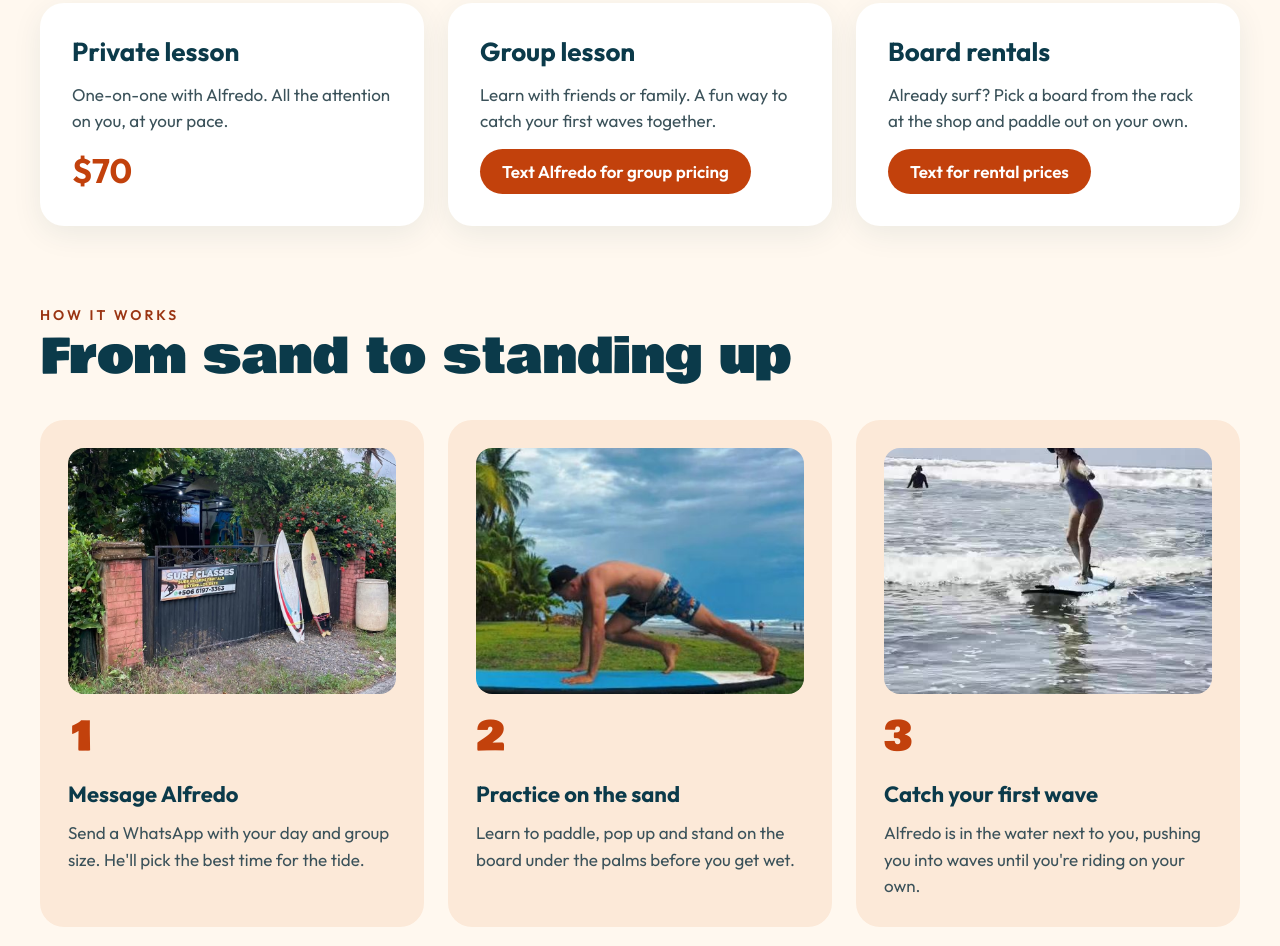
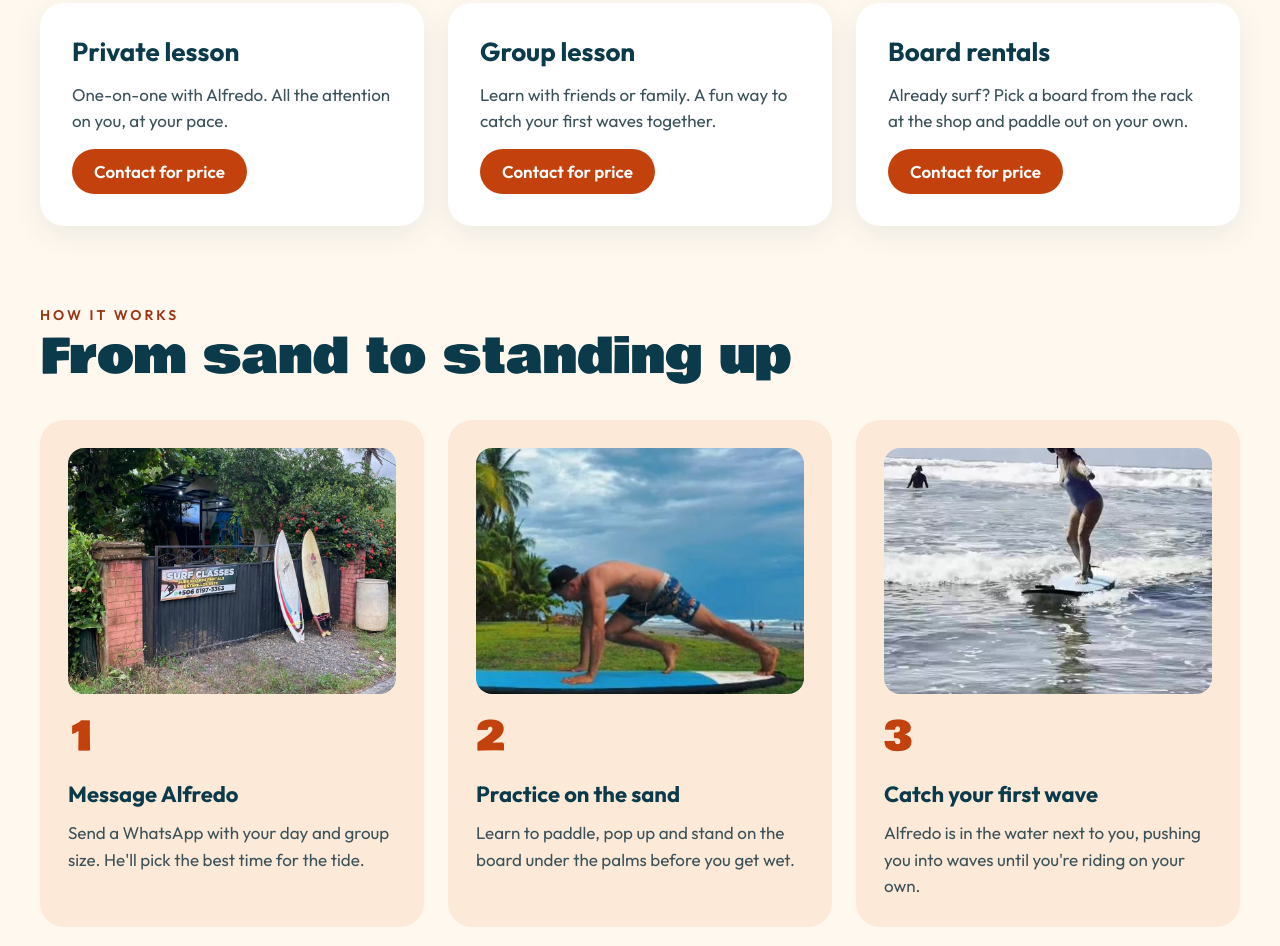
Before and after one commit to anasepetovska/-surf-alfredo, a plain HTML site: page index.html in a window 1280 px wide. Shown: the part 1687-2633 px from the top of the page. Drawn offline with Linux system fonts and the light colour scheme.

Commit message:
Replace listed prices with Contact for price
Co-Authored-By: Claude Opus 5.5 <noreply@anthropic.com>
Claude-Session: https://claude.ai/code/session_01Gtj2CyUTGYazwP1XZyDLyk

```diff
--- a/index.html
+++ b/index.html
@@ -4,9 +4,9 @@
 <meta charset="utf-8">
 <meta name="viewport" content="width=device-width, initial-scale=1">
 <title>Surf Alfredo – Surf Lessons in Esterillos Este, Costa Rica</title>
-<meta name="description" content="Surf lessons and board rentals with Alfredo, an ISA/ILS certified instructor, at Esterillos Este, Costa Rica. Private lessons $70. Book on WhatsApp +506 6197-3363.">
+<meta name="description" content="Surf lessons and board rentals with Alfredo, an ISA/ILS certified instructor, at Esterillos Este, Costa Rica. Contact for prices on WhatsApp +506 6197-3363.">
 <meta property="og:title" content="Surf Alfredo – Surf Lessons in Esterillos Este">
-<meta property="og:description" content="Private lessons $70. Group lessons and board rentals – text Alfredo. Book on WhatsApp +506 6197-3363.">
+<meta property="og:description" content="Private and group lessons, board rentals – contact for prices. Book on WhatsApp +506 6197-3363.">
 <meta property="og:image" content="assets/logo.png">
 <meta name="theme-color" content="#0B3A4A">
 <link rel="icon" type="image/png" href="favicon.png">
@@ -93,17 +93,17 @@ Instagram</a>
 <article style="flex: 1 1 280px; background: #FFFFFF; border-radius: 24px; padding: 32px; display: flex; flex-direction: column; gap: 14px; box-shadow: 0 8px 30px rgba(11,58,74,0.08)">
 <h3 style="margin: 0; font-size: 26px; font-weight: 700; color: #0B3A4A">Private lesson</h3>
 <p style="margin: 0; font-size: 17px; line-height: 1.55; color: #3B525A">One-on-one with Alfredo. All the attention on you, at your pace.</p>
-<p style="margin: 0; font-size: 34px; font-weight: 700; color: #C2410C">$70</p>
+<a href="https://wa.me/50661973363" style="align-self: flex-start; display: inline-flex; align-items: center; background: #C2410C; color: #FFFFFF; text-decoration: none; padding: 12px 22px; border-radius: 999px; font-weight: 600; font-size: 17px; min-height: 44px; box-sizing: border-box">Contact for price</a>
 </article>
 <article style="flex: 1 1 280px; background: #FFFFFF; border-radius: 24px; padding: 32px; display: flex; flex-direction: column; gap: 14px; box-shadow: 0 8px 30px rgba(11,58,74,0.08)">
 <h3 style="margin: 0; font-size: 26px; font-weight: 700; color: #0B3A4A">Group lesson</h3>
 <p style="margin: 0; font-size: 17px; line-height: 1.55; color: #3B525A">Learn with friends or family. A fun way to catch your first waves together.</p>
-<a href="https://wa.me/50661973363" style="align-self: flex-start; display: inline-flex; align-items: center; background: #C2410C; color: #FFFFFF; text-decoration: none; padding: 12px 22px; border-radius: 999px; font-weight: 600; font-size: 17px; min-height: 44px; box-sizing: border-box">Text Alfredo for group pricing</a>
+<a href="https://wa.me/50661973363" style="align-self: flex-start; display: inline-flex; align-items: center; background: #C2410C; color: #FFFFFF; text-decoration: none; padding: 12px 22px; border-radius: 999px; font-weight: 600; font-size: 17px; min-height: 44px; box-sizing: border-box">Contact for price</a>
 </article>
 <article style="flex: 1 1 280px; background: #FFFFFF; border-radius: 24px; padding: 32px; display: flex; flex-direction: column; gap: 14px; box-shadow: 0 8px 30px rgba(11,58,74,0.08)">
 <h3 style="margin: 0; font-size: 26px; font-weight: 700; color: #0B3A4A">Board rentals</h3>
 <p style="margin: 0; font-size: 17px; line-height: 1.55; color: #3B525A">Already surf? Pick a board from the rack at the shop and paddle out on your own.</p>
-<a href="https://wa.me/50661973363" style="align-self: flex-start; display: inline-flex; align-items: center; background: #C2410C; color: #FFFFFF; text-decoration: none; padding: 12px 22px; border-radius: 999px; font-weight: 600; font-size: 17px; min-height: 44px; box-sizing: border-box">Text for rental prices</a>
+<a href="https://wa.me/50661973363" style="align-self: flex-start; display: inline-flex; align-items: center; background: #C2410C; color: #FFFFFF; text-decoration: none; padding: 12px 22px; border-radius: 999px; font-weight: 600; font-size: 17px; min-height: 44px; box-sizing: border-box">Contact for price</a>
 </article>
 </div>
 </section>
```
